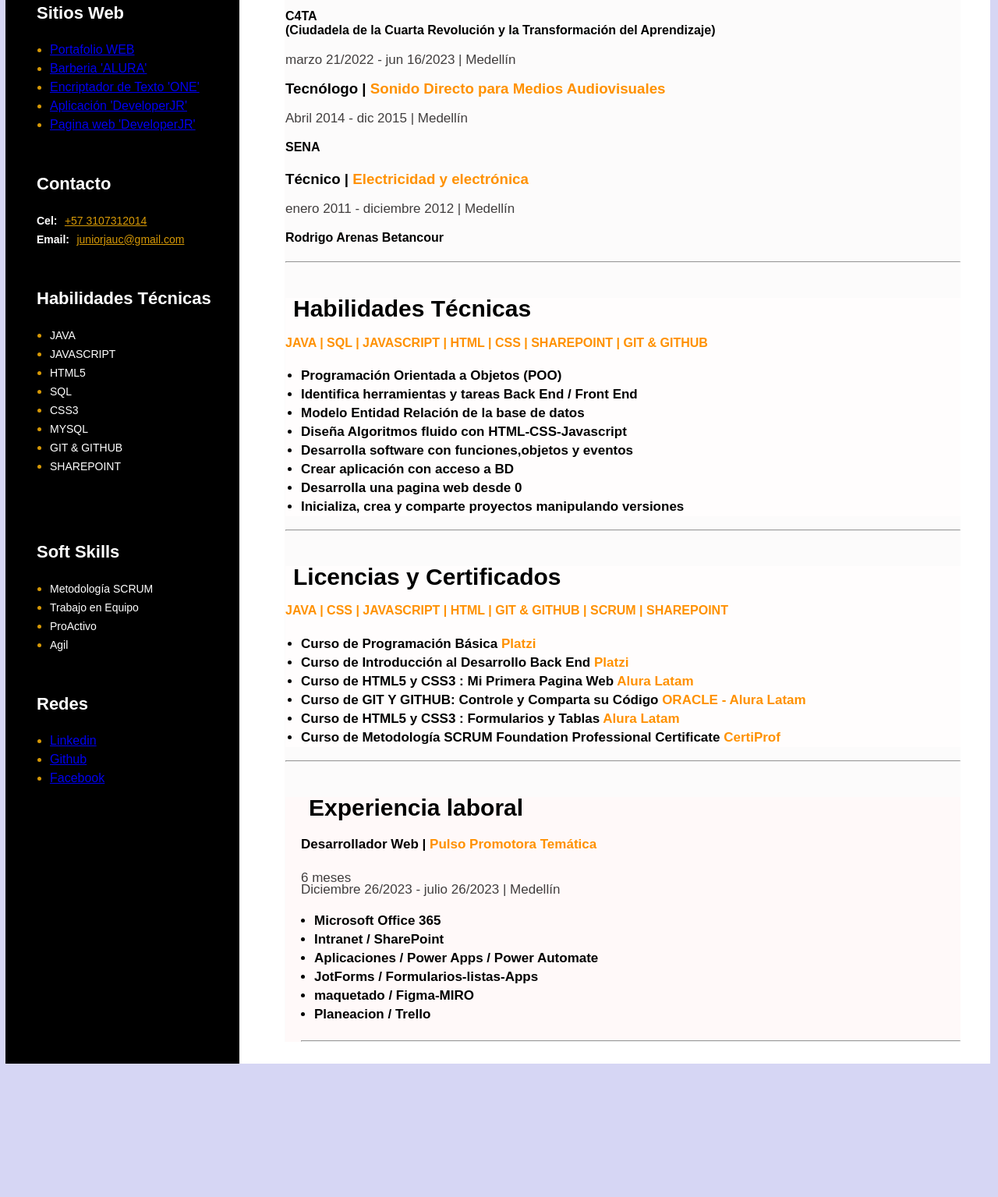
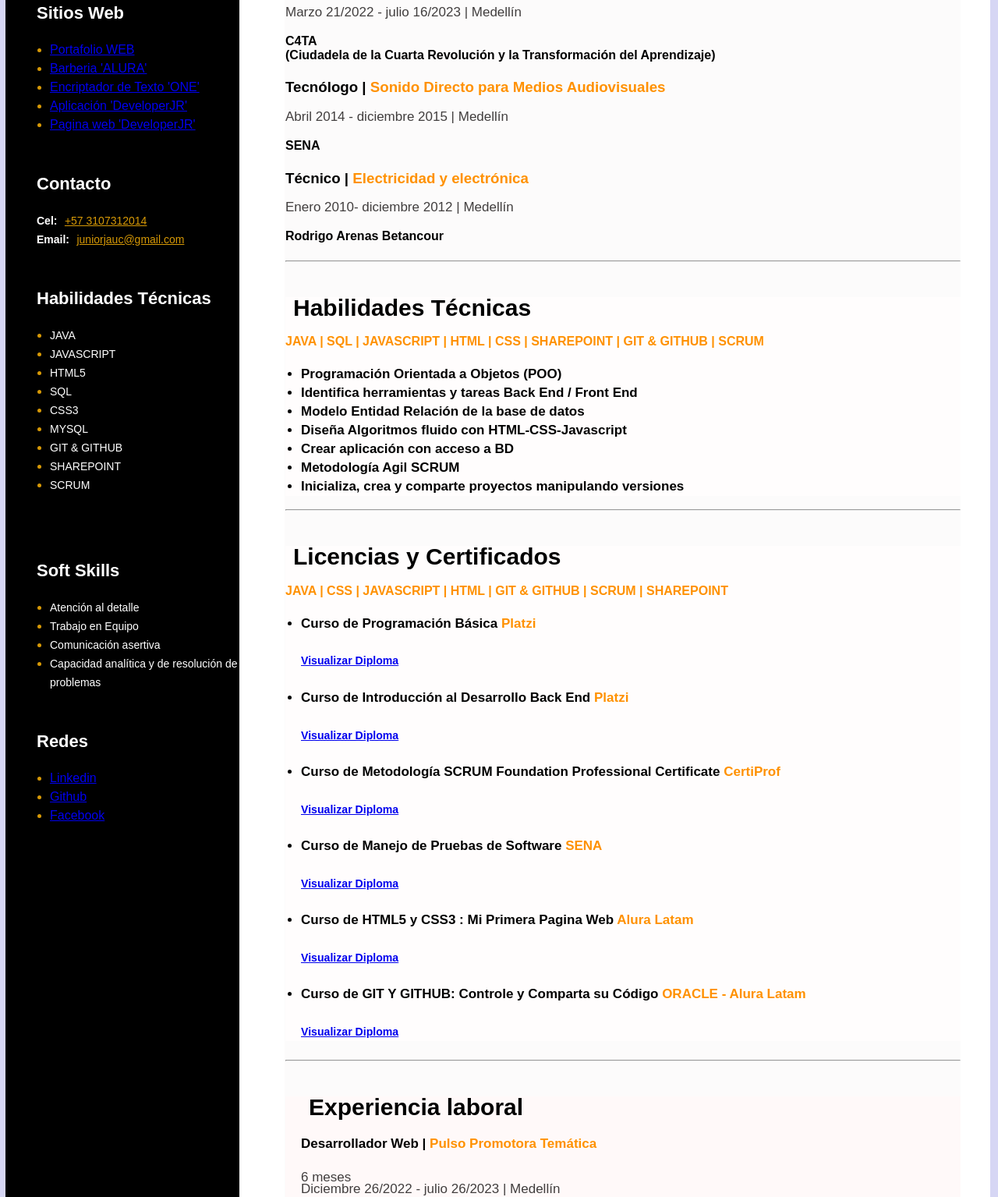
Before and after one commit to junioruribe/HojaDeVidaJR, a plain HTML site: page index.html in a window 1280 px wide. Shown: the part 495-2030 px from the top of the page at 78% size. Before the commit the page ends 1899 px from the top, so only its background shows below. Drawn offline with Linux system fonts and the light colour scheme.

Commit message:
Actualizando diplomas

```diff
--- a/index.html
+++ b/index.html
@@ -15,7 +15,7 @@
 
                 <!--Descripcion-->
                 <div class="descripcion">
-                    <h2 class="titulo-seccion-principal">Developer Software JR</h2>
+                    <h2 class="titulo-seccion-principal">Software Developer JR</h2>
                     <h1 class="titulo-seccion-principal">Junior Alberto Uribe C</h1>
                     <p class="texto-descripcion">
                    Developer Software JR Egresado de la Universidad C4TA, Me gustan los retos y estar en constante evolución y aprendizaje
@@ -30,19 +30,18 @@
                     <h3 class="titulo-seccion-principal">Educación</h3>
                     <h3>Desarrollador de Software | <span class="texto-naranja"> Programación de Software</span></h3>
                     <p class="periodo">4° Trimestre</p>
-
+                    <p class="periodo">Marzo 21/2022 - julio 16/2023  |  Medellín</p>
                    <div>
                     <h4>C4TA <br>(Ciudadela de la Cuarta Revolución y la Transformación del Aprendizaje)</h4>
-                    <p class="periodo">marzo 21/2022 - jun 16/2023  |  Medellín</p>
                    </div>
                    <div>
                     <h3>Tecnólogo   | <span class="texto-naranja">Sonido Directo para Medios Audiovisuales</span></h3>
-                    <p class="periodo">Abril 2014 - dic 2015   | Medellín</p>
+                    <p class="periodo">Abril 2014 - diciembre 2015   | Medellín</p>
                     <h4>SENA</h4>
                    </div>
                    <div>
                     <h3>Técnico   | <span class="texto-naranja">Electricidad y electrónica</span></h3>
-                    <p class="periodo">enero 2011 - diciembre 2012 | Medellín</p>
+                    <p class="periodo">Enero 2010- diciembre 2012 | Medellín</p>
                     <h4>Rodrigo Arenas Betancour</h4>
                    </div>
                    <hr>
@@ -50,7 +49,7 @@
                 <!-- Proyectos-->
                 <div class="proyectos">
                     <h2 class="titulo-seccion-principal" >Habilidades Técnicas </h2>
-                    <h4><span class="texto-naranja">JAVA | SQL | JAVASCRIPT | HTML | CSS | SHAREPOINT | GIT & GITHUB </span></h4>
+                    <h4><span class="texto-naranja">JAVA | SQL | JAVASCRIPT | HTML | CSS | SHAREPOINT | GIT & GITHUB | SCRUM </span></h4>
                     <ul class="lista-proyectos">
                         <li class="primer-elemento-lista">
                             <a class="enlace-proyectos"></a>Programación Orientada a Objetos (POO)</a>
@@ -65,13 +64,10 @@
                             <a class="enlace-proyectos"></a>Diseña Algoritmos fluido con HTML-CSS-Javascript</a>
                         </li>
                         <li>
-                            <a class="enlace-proyectos"></a>Desarrolla software con funciones,objetos y eventos</a>
-                        </li>
-                        <li>
                             <a class="enlace-proyectos"></a>Crear aplicación con acceso a BD </a>
                         </li>
                         <li>
-                            <a class="enlace-proyectos"></a>Desarrolla una pagina web desde 0</a>
+                            <a class="enlace-proyectos"></a>Metodología Agil SCRUM</a>
                         </li>
                         <li>
                             <a class="enlace-proyectos"></a>Inicializa, crea y comparte proyectos manipulando versiones</a>
@@ -86,23 +82,43 @@
                     <h4><span class="texto-naranja"> JAVA | CSS | JAVASCRIPT | HTML | GIT & GITHUB | SCRUM | SHAREPOINT </span></h4>
                     <ul class="lista-proyectos">
                         <li class="primer-elemento-lista">
-                            <a class="enlace-proyectos"></a>Curso de Programación Básica <span class="texto-naranja">Platzi</span> </a>
+                            <a class="enlace-proyectos"></a>Curso de Programación Básica <span class="texto-naranja">Platzi</span></a>
+                            <a href="CERTIFICADOS/diploma-programacion-basica.pdf" download="diploma-programacion-basica">
+                                <h5>Visualizar Diploma</h5>
+                                </a>
                         </li>
                         <li>
-                            <a class="enlace-proyectos" ></a>Curso de Introducción al Desarrollo Back End  <span class="texto-naranja">Platzi</span></a>
+                            <a class="enlace-proyectos" ></a>Curso de Introducción al Desarrollo Back End <span class="texto-naranja">Platzi</span></a>
+                            <a href="CERTIFICADOS/diploma-backend.pdf" download="diploma-backend">
+                                <h5>Visualizar Diploma</h5>
+                                </a>
+                        </li>
+                        <li>
+                            <a class="enlace-proyectos"></a>Curso de Metodología SCRUM Foundation Professional Certificate <span class="texto-naranja">CertiProf</span> </a>
+                            <a href="CERTIFICADOS/CertificadoSCRUM.pdf" download="CertificadoSCRUM">
+                                <h5>Visualizar Diploma</h5>
+                                </a>
+                        </li>
+                        <li>
+                            <a class="enlace-proyectos"></a>Curso de Manejo de Pruebas de Software <span class="texto-naranja">SENA</span></a>
+                            <a href="CERTIFICADOS/Certificacion manejo de pruebas de software.pdf" download="certificado sena">
+                                <h5>Visualizar Diploma</h5>
+                            </a>
                         </li>
                         <li>
                             <a class="enlace-proyectos"></a>Curso de HTML5 y CSS3 : Mi Primera Pagina Web <span class="texto-naranja">Alura Latam</span></a>
+                            <a href="https://app.aluracursos.com/certificate/juniorjauc/html5-css3-primera-pagina-web" download="CursoMiprimerapáginaweb">
+                                <h5>Visualizar Diploma</h5>
+                                </a>
                         </li>
                         <li>
                             <a class="enlace-proyectos"></a>Curso de GIT Y GITHUB: Controle y Comparta su Código <span class="texto-naranja">ORACLE - Alura Latam</span> </a>
+                            <a href="https://app.aluracursos.com/certificate/juniorjauc/git-github-control-version" download="github">
+                                <h5>Visualizar Diploma</h5>
+                                </a>
                         </li>
-                        <li>
-                            <a class="enlace-proyectos"></a>Curso de HTML5 y CSS3 : Formularios y Tablas <span class="texto-naranja">Alura Latam</span></a>
-                        </li>
-                        <li>
-                            <a class="enlace-proyectos"></a>Curso de Metodología SCRUM Foundation Professional Certificate <span class="texto-naranja">CertiProf</span> </a>
-                        </li>
+
+
                     </ul>
                 </div>
                 <hr>
@@ -113,14 +129,14 @@
                     <h3 class="titulo-seccion-principal">Experiencia laboral</h3>
                 <div>
                     <h4 class="puesto-empresa">Desarrollador Web | <span class="texto-naranja"> Pulso Promotora Temática </span></h4>
-                    <p class="periodo">6 meses <br> Diciembre 26/2023 - julio 26/2023 |  Medellín</p>
+                    <p class="periodo">6 meses <br> Diciembre 26/2022 - julio 26/2023 |  Medellín</p>
                     <h4>
                         <ul class="lista-experiencia">
                             <li>Microsoft Office 365</li>
                             <li>Intranet / SharePoint</li>
                             <li>Aplicaciones / Power Apps / Power Automate</li>
-                            <li>JotForms / Formularios-listas-Apps</li>
-                            <li>maquetado / Figma-MIRO</li>
+                            <li>JotForm / Formularios-listas-Apps</li>
+                            <li>maquetado-Prototipado / Figma-MIRO</li>
                             <li>Planeacion / Trello</li>
                         </ul>
                     </h4>
@@ -171,6 +187,7 @@
                                 <li><span class="elemento-lista-lateral">MYSQL</span></li>
                                 <li><span class="elemento-lista-lateral">GIT & GITHUB</span></li>
                                 <li><span class="elemento-lista-lateral">SHAREPOINT</span></li>
+                                <li><span class="elemento-lista-lateral">SCRUM</span></li>
                             </ul>
                         </div>
 
@@ -178,10 +195,10 @@
                         <div class="habilidades-blandas">
                             <h3 class="titulo-lateral">Soft Skills</h3>
                             <ul class="lista-lateral">
-                                <li><span class="elemento-lista-lateral">Metodología SCRUM</span></li>
+                                <li><span class="elemento-lista-lateral">Atención al detalle</span></li>
                                 <li><span class="elemento-lista-lateral">Trabajo en Equipo</span></li>
-                                <li><span class="elemento-lista-lateral">ProActivo</span></li>
-                                <li><span class="elemento-lista-lateral">Agil</span></li>
+                                <li><span class="elemento-lista-lateral">Comunicación asertiva</span></li>
+                                <li><span class="elemento-lista-lateral">Capacidad analítica y de resolución de problemas</span></li>
                              </ul>
                         </div>
 
```
Also changed, not shown: CERTIFICADOS/Certificado SCRUM.png (added), CERTIFICADOS/Certificado introduccion desarrollo backend.png (added), CERTIFICADOS/certificado git hub.jpeg (added), CERTIFICADOS/htmlCss#2.jpg (added), CERTIFICADOS/htmlCss#3.jpg (added), CERTIFICADOS/htmlcss#1.jpg (added), CERTIFICADOS/htmlsCss#4.jpg (added), CERTIFICADOS/logicaJuegos.jpg (added), CERTIFICADOS/logicaprimerosPasos.jpg (added), CERTIFICADOS/logicaprogramacionPrimordial.jpg (added), 6 other files.
